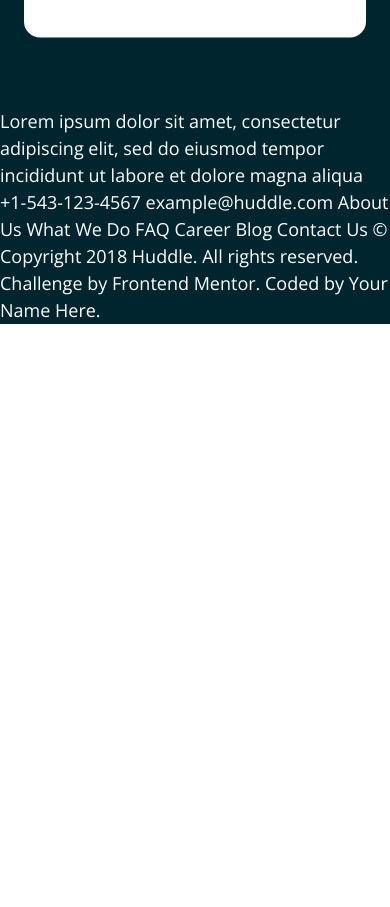
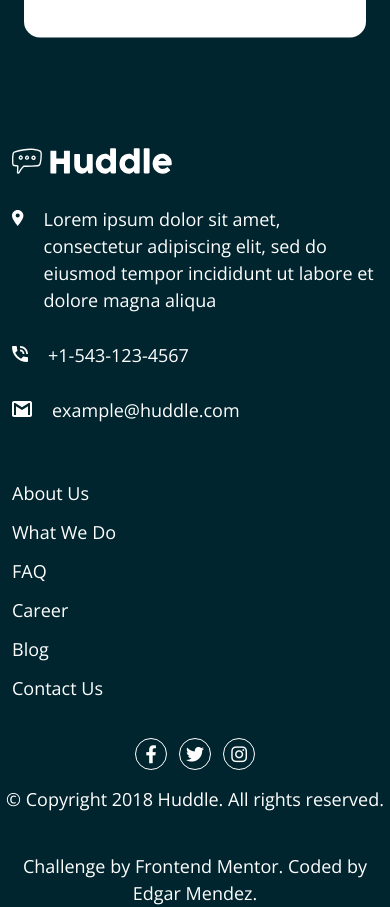
Before and after one commit to R3ptarGreen/HUDDLE-landing-page, a website: page src/index.html in a window 390 px wide. Shown: the part 2863-3770 px from the top of the page. Before the commit the page ends 3187 px from the top, so only its background shows below. Drawn offline with nearby package versions, Linux system fonts and the light colour scheme.

Commit message:
feat: Añadir footer - Implementación del footer con: logo.svg blanco, iconos redes sociales, y maquetación mobile first

```diff
--- a/src/index.html
+++ b/src/index.html
@@ -4,9 +4,13 @@
   <meta charset="UTF-8">
   <meta name="viewport" content="width=device-width, initial-scale=1.0">
   <link rel="icon" type="image/png" sizes="32x32" href="/images/logo.svg">
+  <!--FontsIcons-->
+  <link rel="stylesheet" href="https://cdnjs.cloudflare.com/ajax/libs/font-awesome/6.4.2/css/all.min.css" integrity="sha512-z3gLpd7yknf1YoNbCzqRKc4qyor8gaKU1qmn+CShxbuBusANI9QpRohGBreCFkKxLhei6S9CQXFEbbKuqLg0DA==" crossorigin="anonymous" referrerpolicy="no-referrer" />
+  <!--fonts-->
   <link rel="preconnect" href="https://fonts.googleapis.com">
   <link rel="preconnect" href="https://fonts.gstatic.com" crossorigin>
   <link href="https://fonts.googleapis.com/css2?family=Open+Sans:wght@400;600;700&family=Poppins:wght@400;600;700&display=swap" rel="stylesheet">
+  <!--TailwindCss-->
   <link rel="stylesheet" href="/dist/output.css">
   <title>Huddle landing page</title>
 </head>
@@ -64,7 +68,7 @@
       </div>
     </section>
   </main>
-  <div class="relative h-48">
+  <div class="relative h-52">
     <div class="bg-white absolute translate-y-1/2 left-0 right-0 mx-6 px-2 py-6 text-center rounded-2xl">
       <h3 class="font-semibold py-4">
         Ready To Build Your Community?
@@ -75,28 +79,70 @@
     </div>
   </div>
   <footer class=" bg-darkCyan pt-48 text-white">
-    <div >
-
-      Lorem ipsum dolor sit amet, consectetur adipiscing elit, sed do eiusmod tempor
-      incididunt ut labore et dolore magna aliqua
-
-      +1-543-123-4567
+    <div>
+      <img class="my-6 mx-3 max-w-logoMobileX" src="/images/LogoWhite.svg" alt="logo-footer">
+      <picture class="flex mb-3">
+          <img class="max-h-4 mt-3 mx-3" src="/images/icon-location.svg" alt="icon-location">
+        <p class="p-2">
+          Lorem ipsum dolor sit amet, consectetur adipiscing elit, sed do eiusmod tempor
+          incididunt ut labore et dolore magna aliqua
+        </p>
+      </picture>
+      <picture class="flex mb-3">
+        <img class="max-h-4 mt-3 mx-3" src="/images/icon-phone.svg" alt="icon-phone">
+      <p class="p-2">
+        +1-543-123-4567
+      </p>
+    </picture>
+    <picture class="flex mb-3">
+      <img class="max-h-4 mt-3 mx-3" src="/images/icon-email.svg" alt="icon-phone">
+    <p class="p-2">
       example@huddle.com
-
+    </p>
+  </picture>
+  </div>
+  <div class="mt-12 flex flex-col">
+    <a class="mx-3 mb-3 max-w-logoMobileX" href="#">
       About Us
+    </a>
+    <a class="mx-3 mb-3 max-w-logoMobileX" href="#">
       What We Do
+    </a>
+    <a class="mx-3 mb-3 max-w-logoMobileX" href="#">
       FAQ
-
+    </a>
+    <a class="mx-3 mb-3 max-w-logoMobileX" href="#">
       Career
+    </a >
+    <a class="mx-3 mb-3 max-w-logoMobileX" href="#">
       Blog
+    </a >
+    <a class="mx-3 mb-3 max-w-logoMobileX" href="#">
       Contact Us
-
+    </a>
+  </div>
+  <div class="flex flex-col justify-center mt-6">
+    <div class="flex justify-center gap-3">
+      <a  class="w-8 h-8 text-center p-1 border border-white rounded-full flex justify-center items-center" href="#">
+        <i class="fa-brands fa-facebook-f"></i>
+      </a >
+      <a  class="w-8 h-8 text-center p-1 border border-white rounded-full flex justify-center items-center" href="#">
+        <i class="fa-brands fa-twitter"></i>
+      </a >
+      <a  class="w-8 h-8 text-center p-1 border border-white rounded-full flex justify-center items-center" href="#">
+        <i class="fa-brands fa-instagram"></i>
+      </a >
+    </div>
+    <p class="text-center mt-4">
       &copy; Copyright 2018 Huddle. All rights reserved.
-    </div>
+    </p>
+  </div>
+  <div class="text-center mt-10">
     <p class="attribution">
       Challenge by <a href="https://www.frontendmentor.io?ref=challenge" target="_blank">Frontend Mentor</a>.
-      Coded by <a href="#">Your Name Here</a>.
+      Coded by <a href="#">Edgar Mendez</a>.
     </p>
+  </div>
   </footer>
 </body>
 </html>
```
Also changed, not shown: dist/output.css, images/LogoWhite.svg (added).
